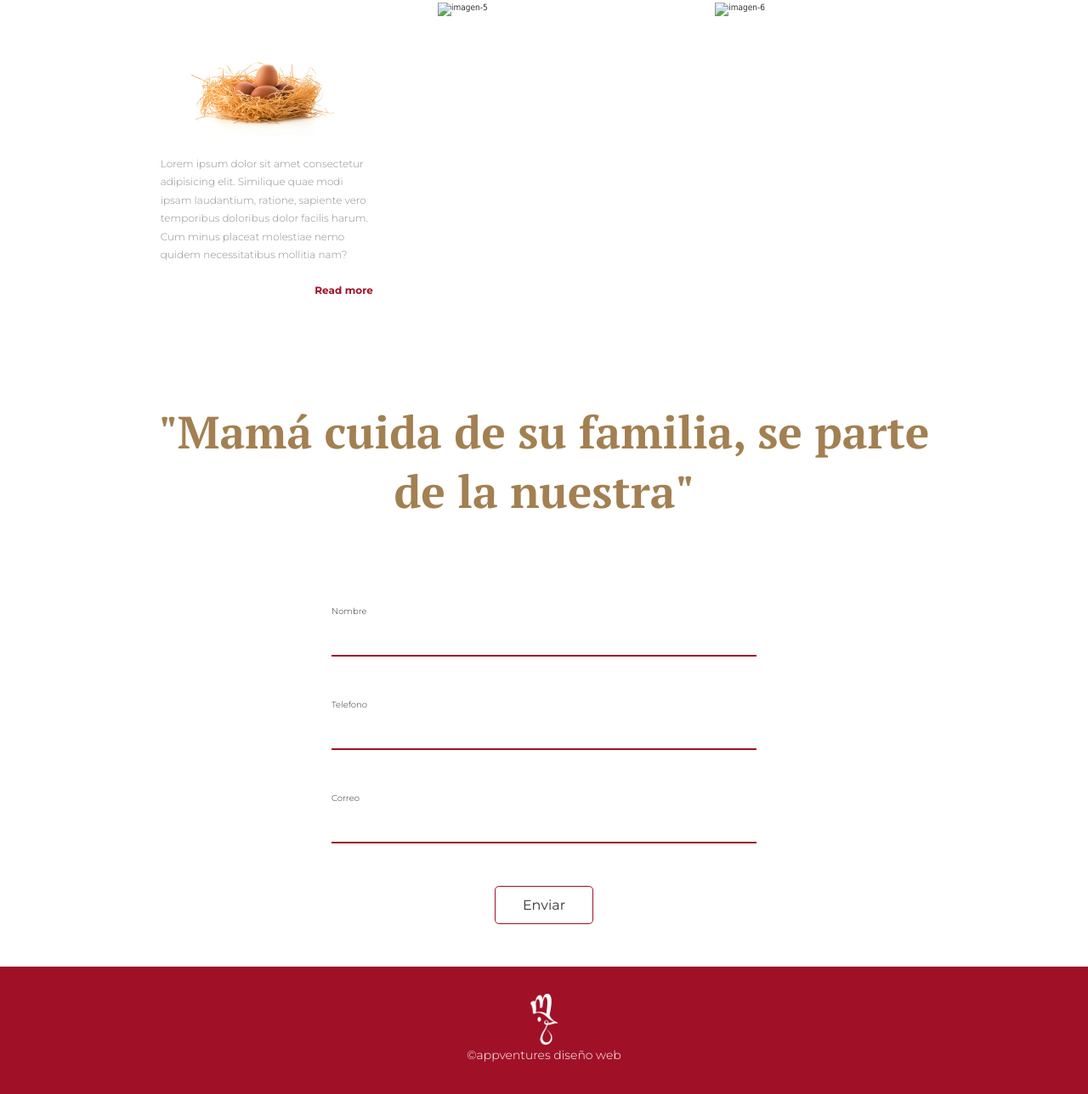
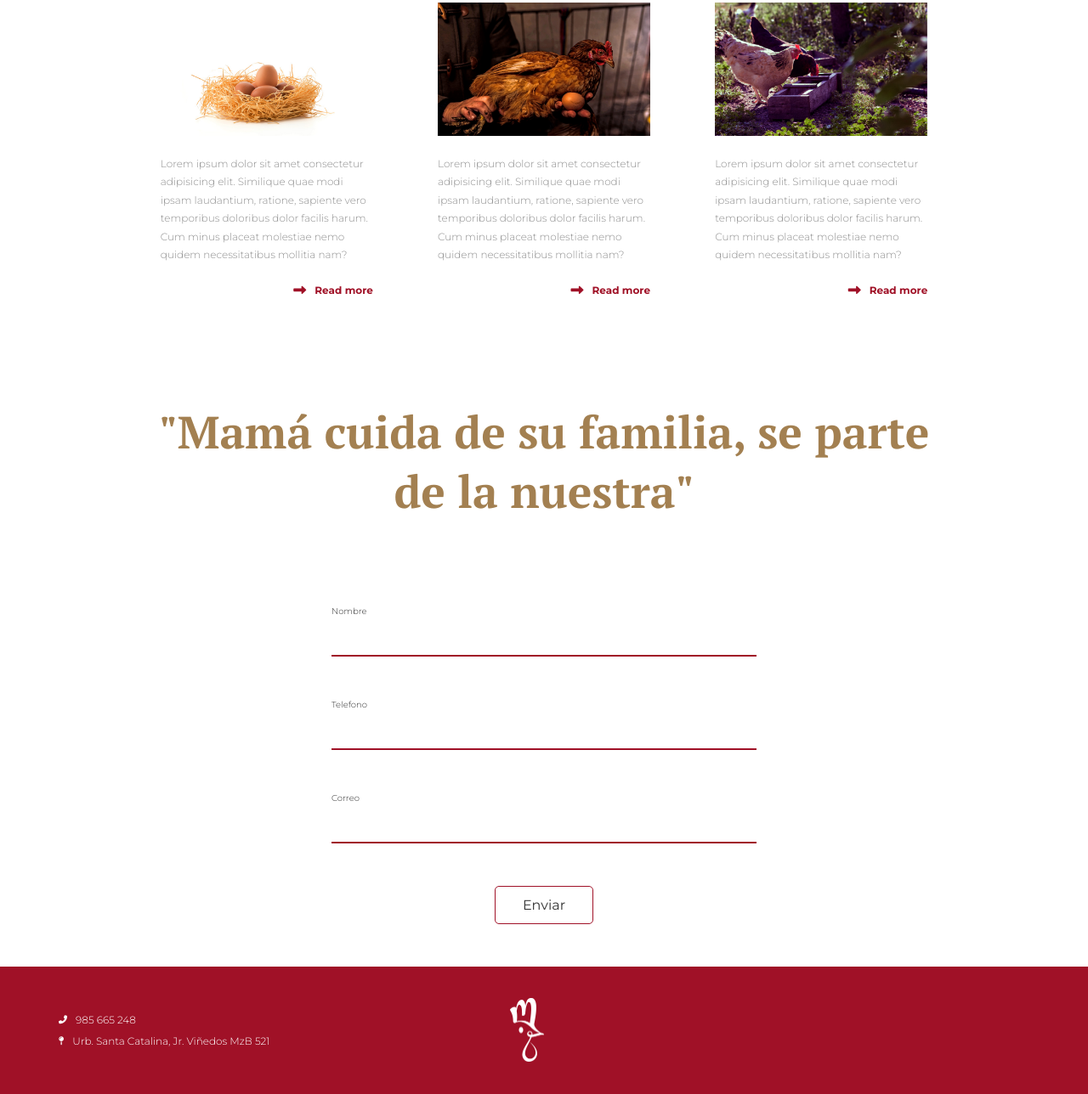
Before and after one commit to DGbeto26/Mi-pagina-Crehana, a plain HTML site: page index.html in a window 1280 px wide. Shown: the part 1872-3160 px from the top of the page at 85% size. Drawn offline with nearby package versions, Linux system fonts and the light colour scheme.

Commit message:
Cambios dentro de los estilos y html

```diff
--- a/css/estilo.css
+++ b/css/estilo.css
@@ -245,7 +245,8 @@ nav ul li a{
     max-width: 400px;
     margin-left: auto;
     font-size: 1.2rem;
-    line-height: 1.8rem;
+    line-height: 1.8;
+    font-family: 'Montserrat', sans-serif;
 }
 
 /*PRODUTOS*/
@@ -291,12 +292,19 @@ nav ul li a{
     width: 100%;
     display: flex;
     justify-content: flex-end;
+    align-items: center;
 }
 
 .contenedor-producto .link p{
     margin-bottom: 0;
     color: #a01127;
     font-weight: 700;
+}
+
+.contenedor-producto .link i{
+    color: #a01127;
+    font-size: 1.5rem;
+    margin-right: 1rem;
 }
 
 /* .hero{
@@ -401,20 +409,39 @@ footer{
     justify-content: center;
 }
 
- .contentenido-footer ul{
+.contentenido-footer .box-date{
     display: flex;
-    flex-wrap: wrap;
-    list-style: none;
+    flex-direction: column;
 }
 
-.contentenido-footer ul li i{
+ .contentenido-footer .date{
+    display: flex;
+    list-style: none;
+    align-items: center;
+}
+
+.contentenido-footer .date i{
+    margin-right: 1rem;
+}
+
+.contentenido-footer .date p{
+    font-size: 1.2rem;
+    margin-bottom: 0;
+}
+
+.contentenido-footer {
     color: white;
     font-size: 35px;
     margin-right: 40px;
 }
 
-.contentenido-footer ul img{
-    height: 60px;
+
+.contentenido-footer .logo{
+    width: 40px;
+}
+
+.contentenido-footer .logo img{
+    width: 100%;
     margin: 0 auto;
 }
 
--- a/index.html
+++ b/index.html
@@ -77,17 +77,25 @@
             <div class="contenedor-producto">
                 <h4>Pollo Carne</h4>
                 <img src="" alt="imagen-1">
+                <p>Lorem ipsum dolor sit amet consectetur adipisicing elit. Similique quae modi ipsam laudantium, ratione, sapiente vero temporibus doloribus dolor facilis harum. Cum minus placeat molestiae nemo quidem necessitatibus mollitia nam?</p>
+                <div class="link">
+                    <i class="fas fa-long-arrow-alt-right"></i><p>Read more</p>
+                </div>
             </div>
             <div class="contenedor-producto">
                 <h4>Pollo especial</h4>
                 <img src="" alt="imagen-2">
+                <p>Lorem ipsum dolor sit amet consectetur adipisicing elit. Similique quae modi ipsam laudantium, ratione, sapiente vero temporibus doloribus dolor facilis harum. Cum minus placeat molestiae nemo quidem necessitatibus mollitia nam?</p>
+                <div class="link">
+                    <i class="fas fa-long-arrow-alt-right"></i><p>Read more</p>
+                </div>
             </div>
             <div class="contenedor-producto">
                 <h4>Pollo pelado</h4>
                 <img src="imagenes/pollo-pelado.jpg" alt="imagen-3">
                 <p>Lorem ipsum dolor sit amet consectetur adipisicing elit. Similique quae modi ipsam laudantium, ratione, sapiente vero temporibus doloribus dolor facilis harum. Cum minus placeat molestiae nemo quidem necessitatibus mollitia nam?</p>
                 <div class="link">
-                    <p>Read more</p>
+                    <i class="fas fa-long-arrow-alt-right"></i><p>Read more</p>
                 </div>
             </div>
             <div class="contenedor-producto">
@@ -95,16 +103,24 @@
                 <img src="imagenes/huevos.jpg" alt="imagen-4">
                 <p>Lorem ipsum dolor sit amet consectetur adipisicing elit. Similique quae modi ipsam laudantium, ratione, sapiente vero temporibus doloribus dolor facilis harum. Cum minus placeat molestiae nemo quidem necessitatibus mollitia nam?</p>
                 <div class="link">
-                    <p>Read more</p>
+                    <i class="fas fa-long-arrow-alt-right"></i><p>Read more</p>
                 </div>
             </div>
             <div class="contenedor-producto">
                 <h4>Pollo vivo</h4>
-                <img src="" alt="imagen-5">
+                <img src="imagenes/Pollo-vivo.jpg" alt="imagen-5">
+                <p>Lorem ipsum dolor sit amet consectetur adipisicing elit. Similique quae modi ipsam laudantium, ratione, sapiente vero temporibus doloribus dolor facilis harum. Cum minus placeat molestiae nemo quidem necessitatibus mollitia nam?</p>
+                <div class="link">
+                    <i class="fas fa-long-arrow-alt-right"></i><p>Read more</p>
+                </div>
             </div>
             <div class="contenedor-producto">
                 <h4>Gallinas</h4>
-                <img src="" alt="imagen-6">
+                <img src="imagenes/gallinas.jpg" alt="imagen-6">
+                <p>Lorem ipsum dolor sit amet consectetur adipisicing elit. Similique quae modi ipsam laudantium, ratione, sapiente vero temporibus doloribus dolor facilis harum. Cum minus placeat molestiae nemo quidem necessitatibus mollitia nam?</p>
+                <div class="link">
+                    <i class="fas fa-long-arrow-alt-right"></i><p>Read more</p>
+                </div>
             </div>
         </div>
     </div>
@@ -126,14 +142,19 @@
         </form>
     <footer>
         <div class="contentenido-footer">
-            <ul>
-            </ul>
+            <div class="box-date">
+                <div class="date">
+                    <i class="fas fa-phone-alt"></i><p>985 665 248</p>
+                </div>
+                <div class="date">
+                    <i class="fas fa-map-pin"></i><p>Urb. Santa Catalina, Jr. Viñedos MzB 521 </p>
+                </div>
+            </div>
         </div>
         <div class="contentenido-footer">
-            <ul>
+            <div class="logo">
                 <img src="imagenes/Negativo.png" alt="icono-logo">
-                <p>	&copy;appventures diseño web</p>
-            </ul>
+            </div>
         </div>
         <div class="contentenido-footer">
         </div>
```
